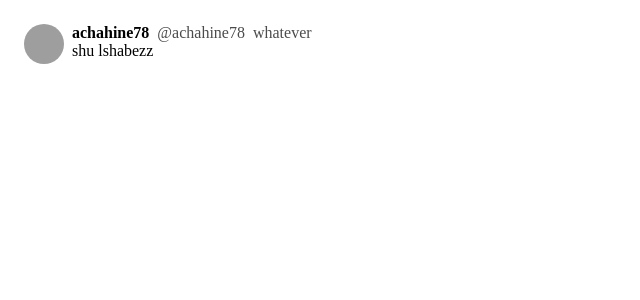
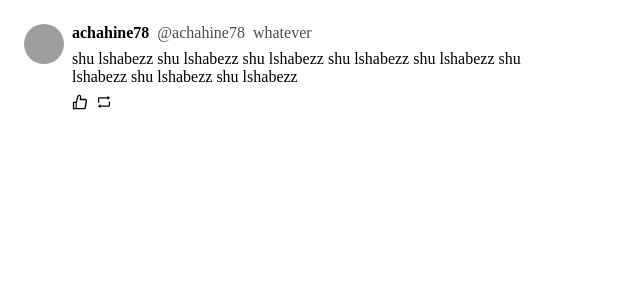
Before and after one commit to achahine78/pwipper-ui, a React (Vite) app: page /home in a window 1280 px wide. Shown: the top 300 px of the page, without its empty margins (0-640 px from the left). Built offline with nearby package versions, Linux system fonts and the light colour scheme; grey boxes are pictures that could not be loaded.

Commit message:
feat: add pweep control icons

```diff
--- a/package.json
+++ b/package.json
@@ -10,6 +10,7 @@
     "preview": "vite preview"
   },
   "dependencies": {
+    "@ant-design/icons": "^5.2.6",
     "react": "^18.2.0",
     "react-dom": "^18.2.0",
     "react-router-dom": "^6.18.0"
--- a/src/components/PweepComponent.scss
+++ b/src/components/PweepComponent.scss
@@ -1,6 +1,7 @@
 .pweep {
     padding: 16px;
     display: flex;
+    max-width: 550px;
     .pweep__profile-image-container {
         .pweep__profile-image {
             width: 40px;
@@ -37,6 +38,16 @@
         }
         .pweep__body-content {
             font-size: 16px;
+            padding-top: 8px;
+            padding-bottom: 8px;
+        }
+
+        .pweep__body-controls {
+            display: flex;
+            align-items: center;
+            span {
+                margin-right: 8px;;
+            }
         }
     }
 }
--- a/src/components/PweepComponent.tsx
+++ b/src/components/PweepComponent.tsx
@@ -1,6 +1,7 @@
 import { User } from "../types/User";
 import { Pweep } from "../types/Pweep";
 import "./PweepComponent.scss";
+import { LikeOutlined, RetweetOutlined } from "@ant-design/icons";
 
 type Props = {
   user: User;
@@ -20,6 +21,10 @@ export const PweepComponent = ({ user, pweep }: Props) => {
           <div className="pweep__creation-date">{pweep.createdAt}</div>
         </div>
         <div className="pweep__body-content">{pweep.content}</div>
+        <div className="pweep__body-controls">
+          <LikeOutlined />
+          <RetweetOutlined />
+        </div>
       </div>
     </div>
   );
--- a/src/pages/Homepage.tsx
+++ b/src/pages/Homepage.tsx
@@ -13,7 +13,7 @@ const user: User = {
 const pweep: Pweep = {
     id: 'pweep',
     createdAt: 'whatever',
-    content: 'shu lshabezz',
+    content: 'shu lshabezz shu lshabezz shu lshabezz shu lshabezz shu lshabezz shu lshabezz shu lshabezz shu lshabezz',
     likes: 123,
     repweeps: 400,
 }
```
Also changed, not shown: 1 other file (tests, documents, lock files or other folders).
